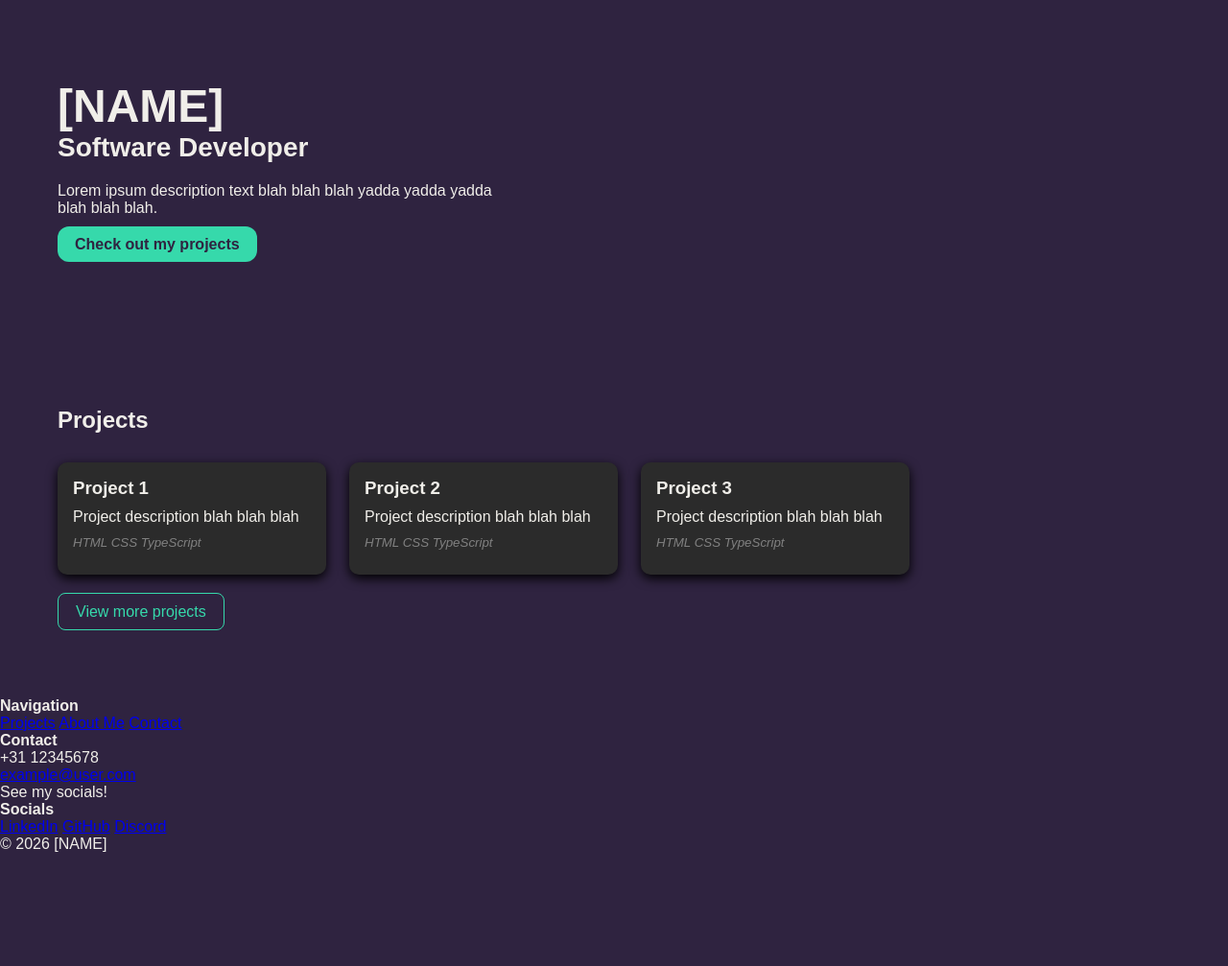
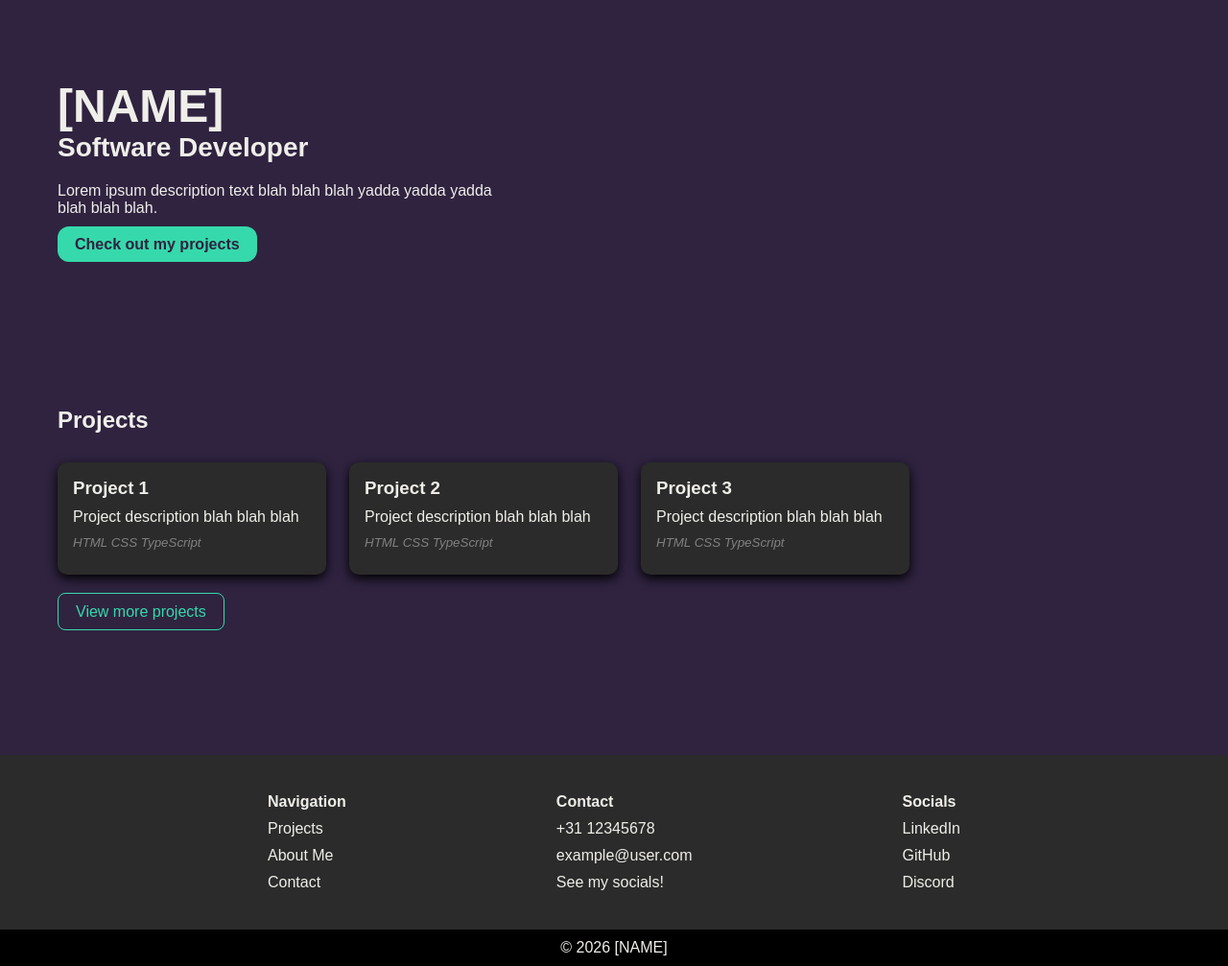
Before and after one commit to w-oby/webdev_project, a plain HTML site: page index.html in a window 1280 px wide. Shown: the part 107-1114 px from the top of the page at 96% size. Before the commit the page ends 996 px from the top, so only its background shows below. Drawn offline with Linux system fonts and the light colour scheme.

Commit message:
Footer styling added

```diff
--- a/css/style.css
+++ b/css/style.css
@@ -137,3 +137,33 @@ section {
     color: gray;
     font-style: italic;
 }
+
+/* Footer */
+footer {
+    background-color: #2B2B2B;
+    margin-top: 60px;
+}
+
+.footer-content {
+    display: flex;
+    justify-content: space-evenly;
+    padding: 40px 60px;
+}
+
+.footer-column {
+    display: flex;
+    flex-direction: column;
+    gap: 10px;
+}
+
+.footer-column a {
+    color: #F0EEE9;
+    text-decoration: none;
+}
+
+/* Copyright footer */
+.footer-bottom {
+    background-color: black;
+    text-align: center;
+    padding: 10px;
+}
--- a/index.html
+++ b/index.html
@@ -38,7 +38,7 @@
                 Lorem ipsum description text blah blah blah yadda yadda yadda blah blah blah.
             </p>
 
-            <a href="" class="cta_button">Check out my projects</a>
+            <a href="#" class="cta_button">Check out my projects</a>
         </section>
 
         <!-- Projects -->
@@ -67,7 +67,7 @@
 
             </div>
 
-            <a href="" class="secondary_cta_button">View more projects</a>
+            <a href="#" class="secondary_cta_button">View more projects</a>
         </section>
 
     </main>
```
